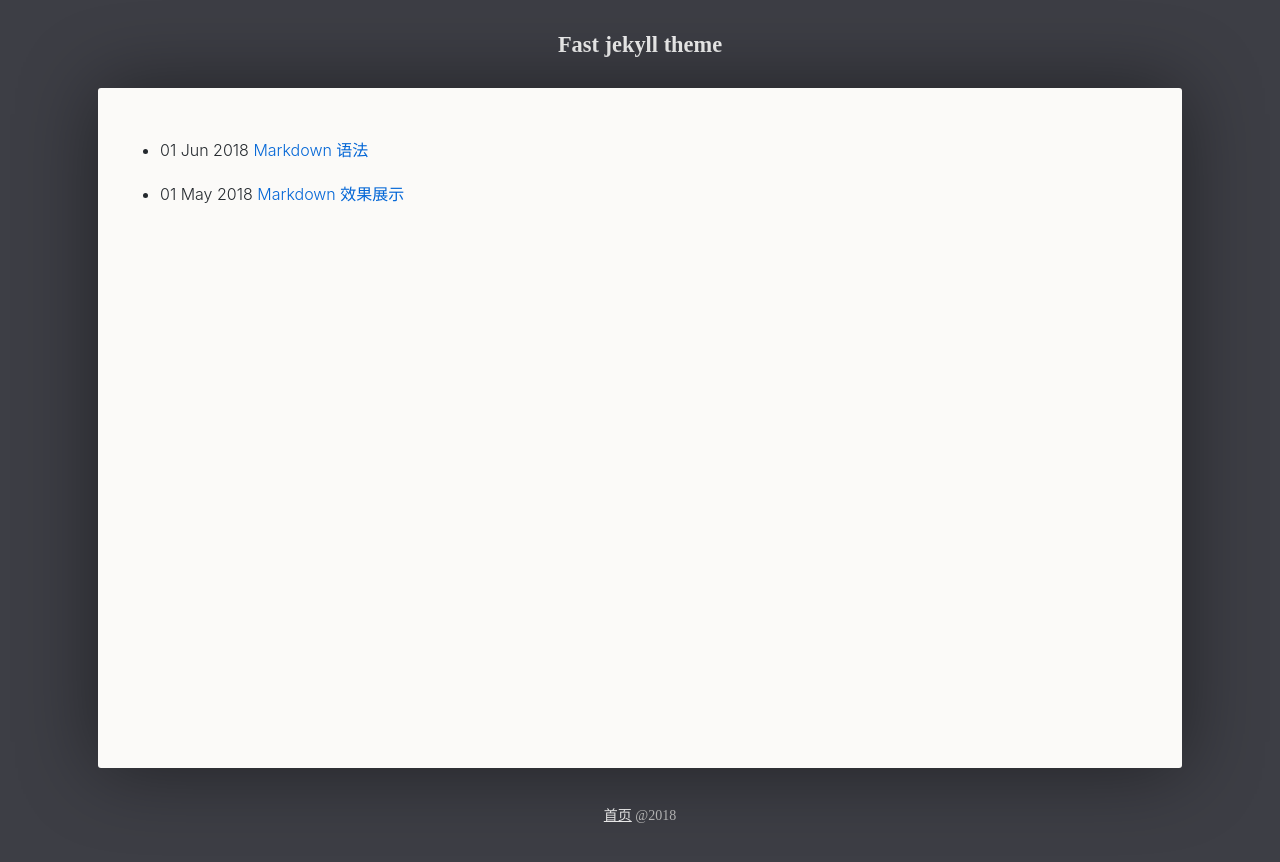
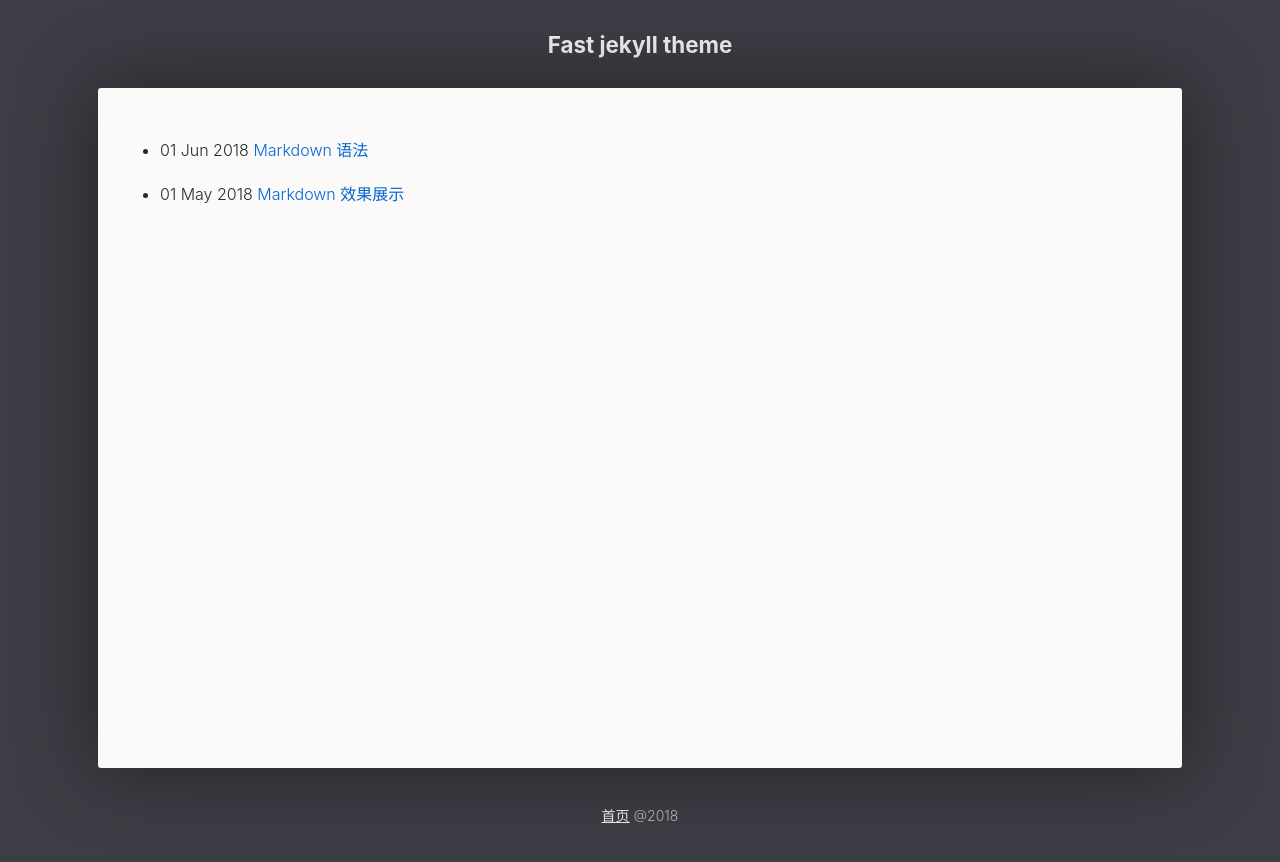
Before and after one commit to liurongqing/jekyll-theme-fast, a Jekyll site: the page built from index.html, in a window 1280 px wide. Shown: the top 862 px of the page. Built offline with Jekyll 4.4.1, drawn with Linux system fonts in a browser that asks for light colours.

Commit message:
更改字体

```diff
--- a/_sass/jekyll-theme-fast.scss
+++ b/_sass/jekyll-theme-fast.scss
@@ -12,6 +12,11 @@
     margin: 0px;
     padding: 0px 0 20px 0px;
     background: #3d3e45;
+}
+
+body,
+.markdown-body {
+    font-family: -apple-system, BlinkMacSystemFont, "PingFang SC", "Helvetica Neue", STHeiti, "Microsoft Yahei", Tahoma, Simsun, sans-serif;
 }
 
 header {
@@ -70,7 +75,7 @@
     transform: translateX(-100px);
     background: #fbfaf8;
     border-radius: 3px;
-    box-shadow: 0 0 80px rgba(0,0,0,.45);
+    box-shadow: 0 0 80px rgba(0, 0, 0, .45);
     min-height: calc(100vh - 300px); // max-width: 800px;
     .page-title {
         text-align: center;
```
